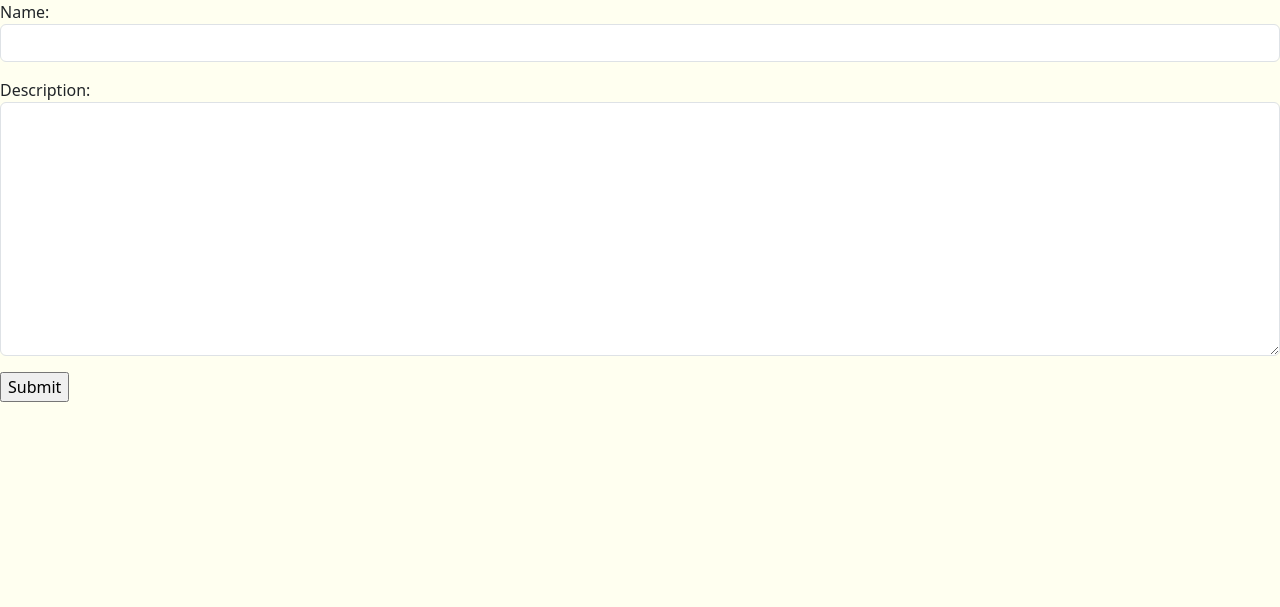
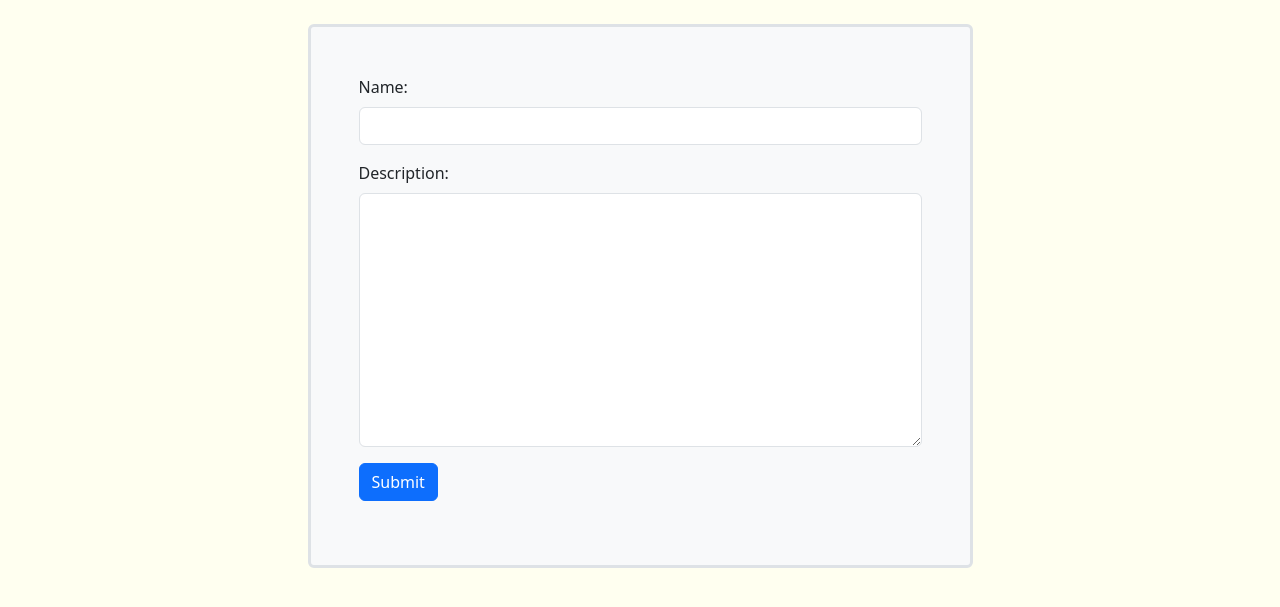
Before and after one commit to kikutan-day65/dev-share-ideas, a Django app: page /users/add-skill/ in a window 1280 px wide. Shown: the part 80-687 px from the top of the page. Run offline with Django 4.2, Linux system fonts and the light colour scheme; the visitor is signed in with stand-in values (Sample User, id 1).

Commit message:
style: change the styling of skill form

```diff
--- a/ShareIdea/users/templates/users/skill_form.html
+++ b/ShareIdea/users/templates/users/skill_form.html
@@ -4,12 +4,21 @@
 
 {% block content %}
 
-<form action="" method="POST">
-    {% csrf_token %}
+<div class="container-lg mt-4">
+    <div class="row d-flex justify-content-center">
+        <div class="col-lg-7 border border-3 rounded px-5 py-5 bg-light">
+            <form action="" method="POST">
+                {% csrf_token %}
 
-    {{ form.as_p }}
+                {% for field in form %}
+                <label class="form-label">{{ field.label }}:</label>
+                {{ field }}
+                {% endfor %}
 
-    <input type="submit" value="Submit">
-</form>
+                <button type="submit" class="btn btn-primary mb-3">Submit</button>
+            </form>
+        </div>
+    </div>
+</div>
 
 {% endblock content %}
```
